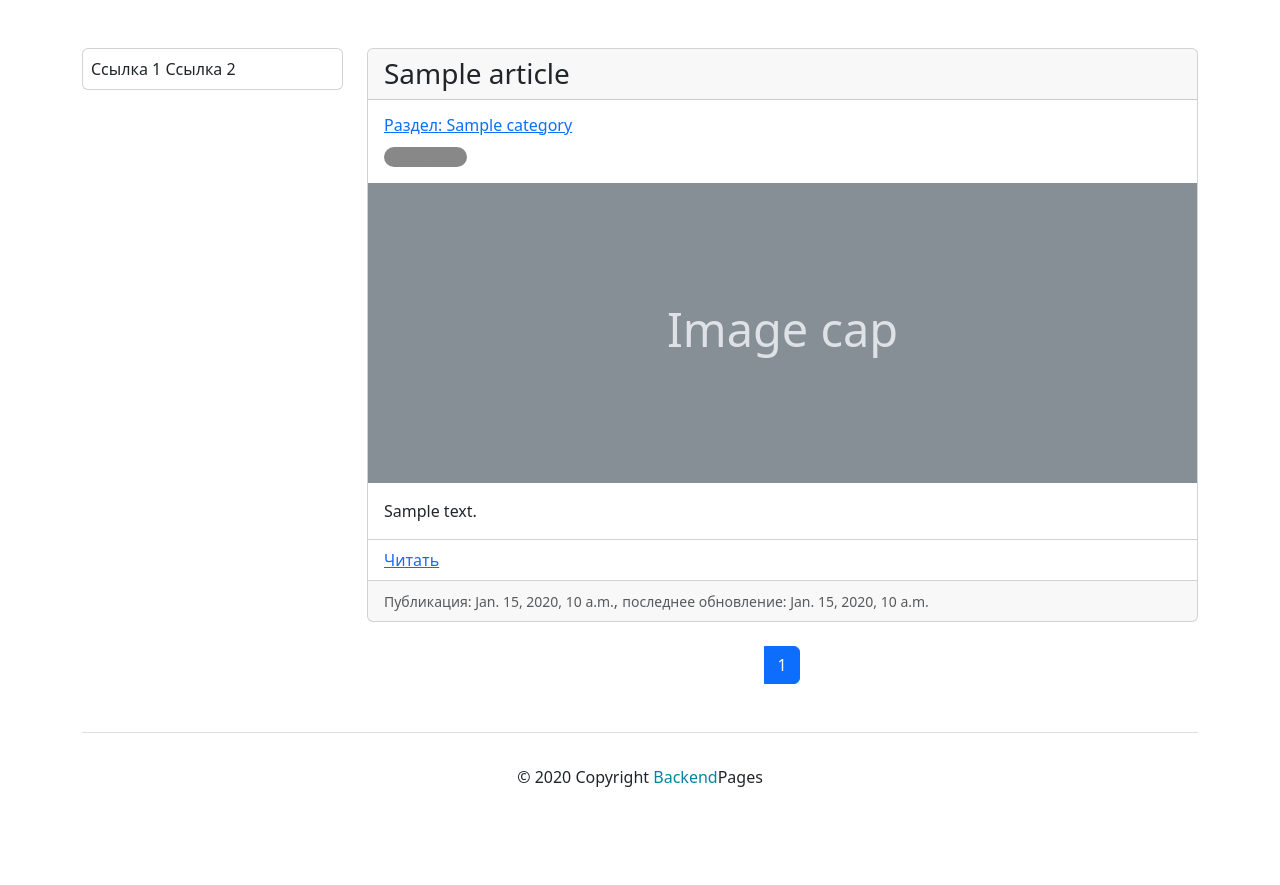
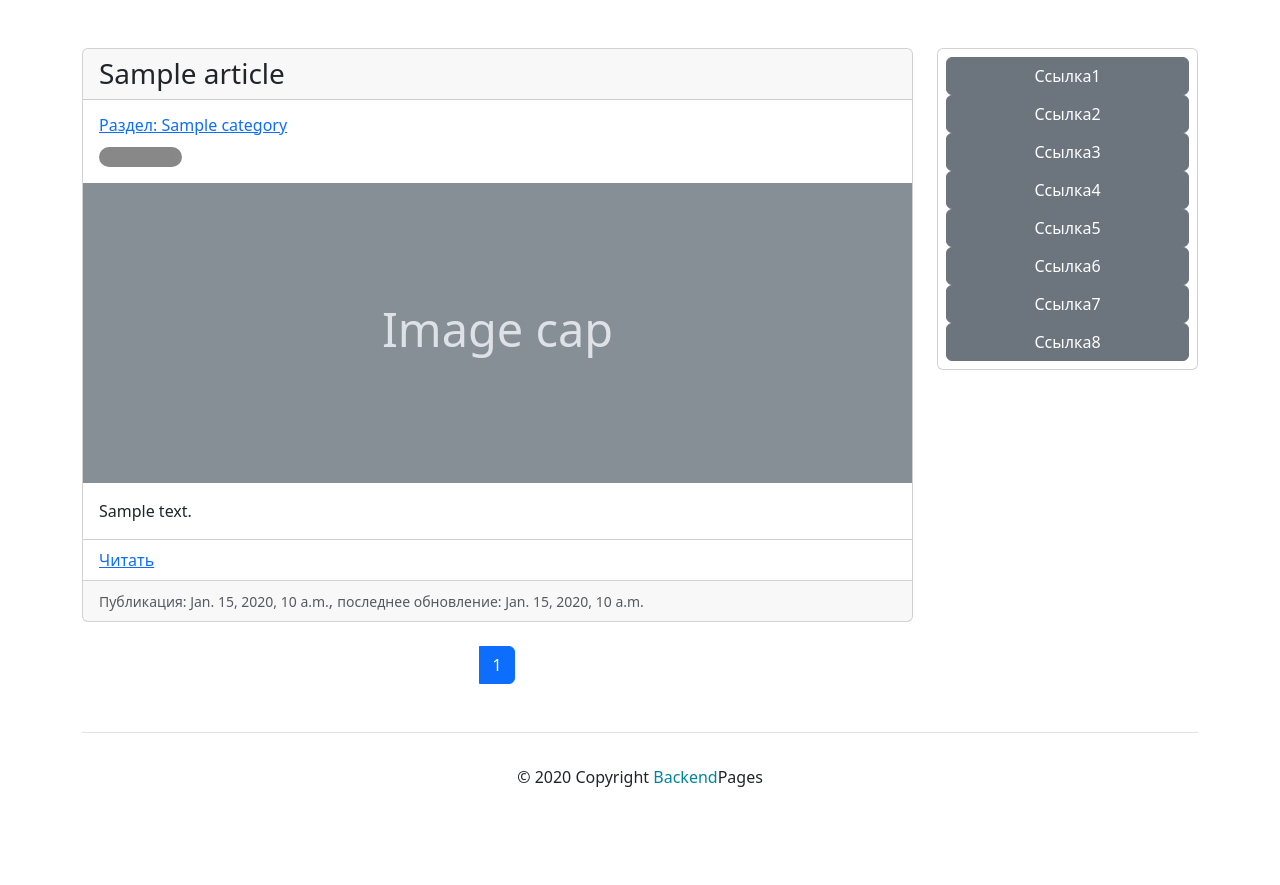
Before and after one commit to AlexanderPAI/workbook, a Django app: template src/templates/index.html in a window 1280 px wide. Shown: the part 126-1011 px from the top of the page. Run offline with Django 5.2, Linux system fonts and the light colour scheme; the template is opened without the code that fills it: most values are stand-ins (such as "Sample title", 1, 10 or a date in 2020); some libraries are stand-ins or nearby versions.

Commit message:
Fix index template

```diff
--- a/src/templates/base.html
+++ b/src/templates/base.html
@@ -19,7 +19,7 @@
         <header>
             {% include 'includes/header.html' %}
         </header>
-        <div class='container py-5'>
+        <div class='container-md py-5'>
         <main>
             {% block content %}
                 Содержание страницы
--- a/src/templates/index.html
+++ b/src/templates/index.html
@@ -4,12 +4,6 @@
 
 {% block content %}
 <div class="row">
-    <div class="col-sm-3">
-        <div class="card p-2">
-            Ссылка 1
-            Ссылка 2
-            </div>
-        </div>
     <div class="col-sm-9">
     {% for article in page_obj %}
         <div class="card mb-3">
@@ -39,5 +33,17 @@
     {% endfor %}
 {% include 'includes/paginator.html' %}
     </div>
+    <div class="col-sm-3">
+        <div class="card p-2">
+            <button type="button" class="btn btn-secondary">Ссылка1</button>
+            <button type="button" class="btn btn-secondary">Ссылка2</button>
+            <button type="button" class="btn btn-secondary">Ссылка3</button>
+            <button type="button" class="btn btn-secondary">Ссылка4</button>
+            <button type="button" class="btn btn-secondary">Ссылка5</button>
+            <button type="button" class="btn btn-secondary">Ссылка6</button>
+            <button type="button" class="btn btn-secondary">Ссылка7</button>
+            <button type="button" class="btn btn-secondary">Ссылка8</button>
+        </div>
+    </div>
 </div>
 {% endblock %}
```
